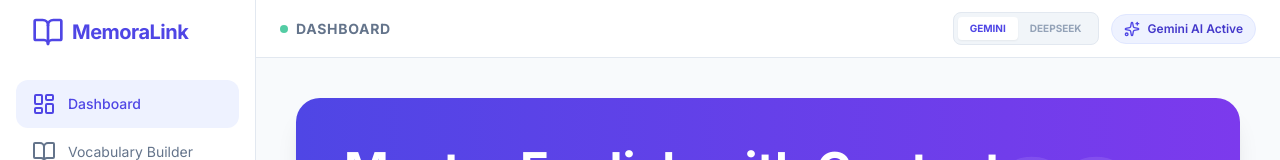
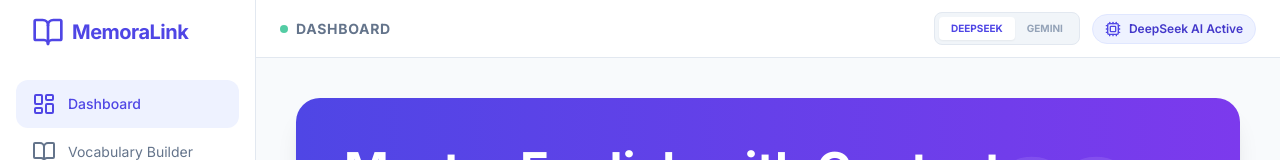
Before and after one commit to hkkencheng2022/memoralink-ai_render, a React (Vite) app: page / in a window 1280 px wide. Shown: the top 160 px of the page. Built offline with nearby package versions, Linux system fonts and the light colour scheme.

Commit message:
Add files via upload

```diff
--- a/App.tsx
+++ b/App.tsx
@@ -7,11 +7,13 @@ import { VocabularyBuilder } from './components/VocabularyBuilder';
 import { WritingLab } from './components/WritingLab';
 import { OralCoach } from './components/OralCoach';
 import { Library } from './components/Library';
+import { QuizRoom } from './components/QuizRoom';
 import { Sparkles, Cpu } from 'lucide-react';
 
 export default function App() {
   const [currentView, setCurrentView] = useState<AppView>(AppView.DASHBOARD);
-  const [provider, setProvider] = useState<AiProvider>('gemini');
+  // Requirement 1: DeepSeek as default
+  const [provider, setProvider] = useState<AiProvider>('deepseek');
 
   const renderView = () => {
     switch (currentView) {
@@ -25,6 +27,8 @@ export default function App() {
         return <WritingLab aiProvider={provider} />;
       case AppView.SPEAKING:
         return <OralCoach aiProvider={provider} />;
+      case AppView.QUIZ:
+        return <QuizRoom aiProvider={provider} />;
       default:
         return <Dashboard setView={setCurrentView} />;
     }
@@ -46,16 +50,16 @@ export default function App() {
            <div className="flex items-center gap-3">
               <div className="flex bg-slate-100 p-1 rounded-lg border border-slate-200">
                 <button
+                  onClick={() => setProvider('deepseek')}
+                  className={`px-3 py-1 text-[10px] font-bold rounded transition-all ${provider === 'deepseek' ? 'bg-white shadow-sm text-indigo-600' : 'text-slate-400 hover:text-slate-600'}`}
+                >
+                  DEEPSEEK
+                </button>
+                <button
                   onClick={() => setProvider('gemini')}
                   className={`px-3 py-1 text-[10px] font-bold rounded transition-all ${provider === 'gemini' ? 'bg-white shadow-sm text-indigo-600' : 'text-slate-400 hover:text-slate-600'}`}
                 >
                   GEMINI
-                </button>
-                <button
-                  onClick={() => setProvider('deepseek')}
-                  className={`px-3 py-1 text-[10px] font-bold rounded transition-all ${provider === 'deepseek' ? 'bg-white shadow-sm text-indigo-600' : 'text-slate-400 hover:text-slate-600'}`}
-                >
-                  DEEPSEEK
                 </button>
               </div>
 
--- a/types.ts
+++ b/types.ts
@@ -1,9 +1,11 @@
+
 export enum AppView {
   DASHBOARD = 'DASHBOARD',
   VOCABULARY = 'VOCABULARY',
   WRITING = 'WRITING',
   SPEAKING = 'SPEAKING',
-  LIBRARY = 'LIBRARY'
+  LIBRARY = 'LIBRARY',
+  QUIZ = 'QUIZ'
 }
 
 export type AiProvider = 'gemini' | 'deepseek';
@@ -15,7 +17,8 @@ export interface VocabularyItem {
   chineseTranslation: string;
   exampleSentence: string;
   mnemonic: string; // Critical for memory retention
-  context: 'Work' | 'Daily Life' | 'General';
+  context: string;
+  tags?: string[]; // New: For categorization (e.g., Emotion, Verb)
 }
 
 export interface WritingEntry {
```
